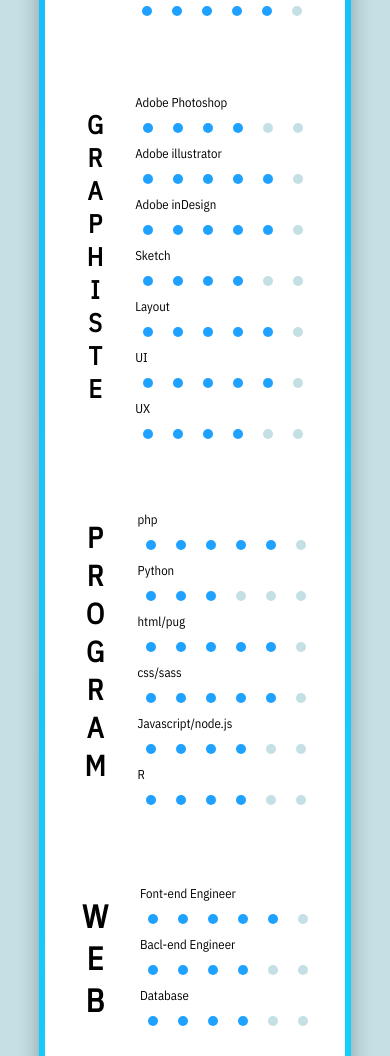
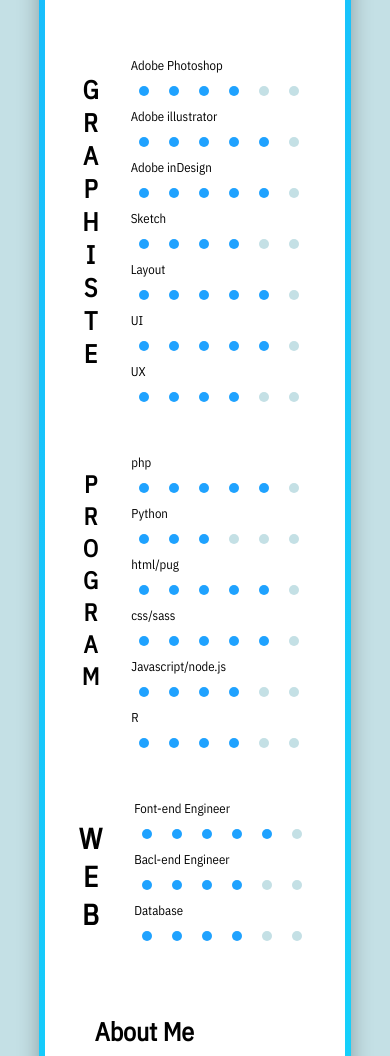
Before and after one commit to alec0123321/resume_px, a website: page index.html in a window 390 px wide. Shown: the part 2360-3416 px from the top of the page. Drawn offline with nearby package versions, Linux system fonts and the light colour scheme.

Commit message:
add skill

```diff
--- a/sass/style.sass
+++ b/sass/style.sass
@@ -317,8 +317,11 @@ html,body
     height: 80%
   .footer
     display: none
-  .skills,
+  .skills
     font-size: 0.8rem !important
+    padding: 10px
+    padding-top: 0px
+    padding-bottom: 0px
   .type
     font-size: 1.2rem !important
   .t2
@@ -374,3 +377,20 @@ html,body
     font-size: 0.7rem
   .footer
     display: none
+  .skills
+    padding: 1px !important
+    margin: 0px !important
+    margin-left: -10px !important
+    padding-right: 0px !important
+  .items-item
+    padding-top: 0 !important
+    padding-bottom: 0 !important
+  .type
+    font-size: 1.2rem !important
+    padding-top: 2px !important
+  .t2
+    font-size: 1.6rem !important
+  .t3
+    font-size: 1.5rem !important
+  .t4
+    font-size: 1.8rem !important
```
Also changed, not shown: css/style.css.
